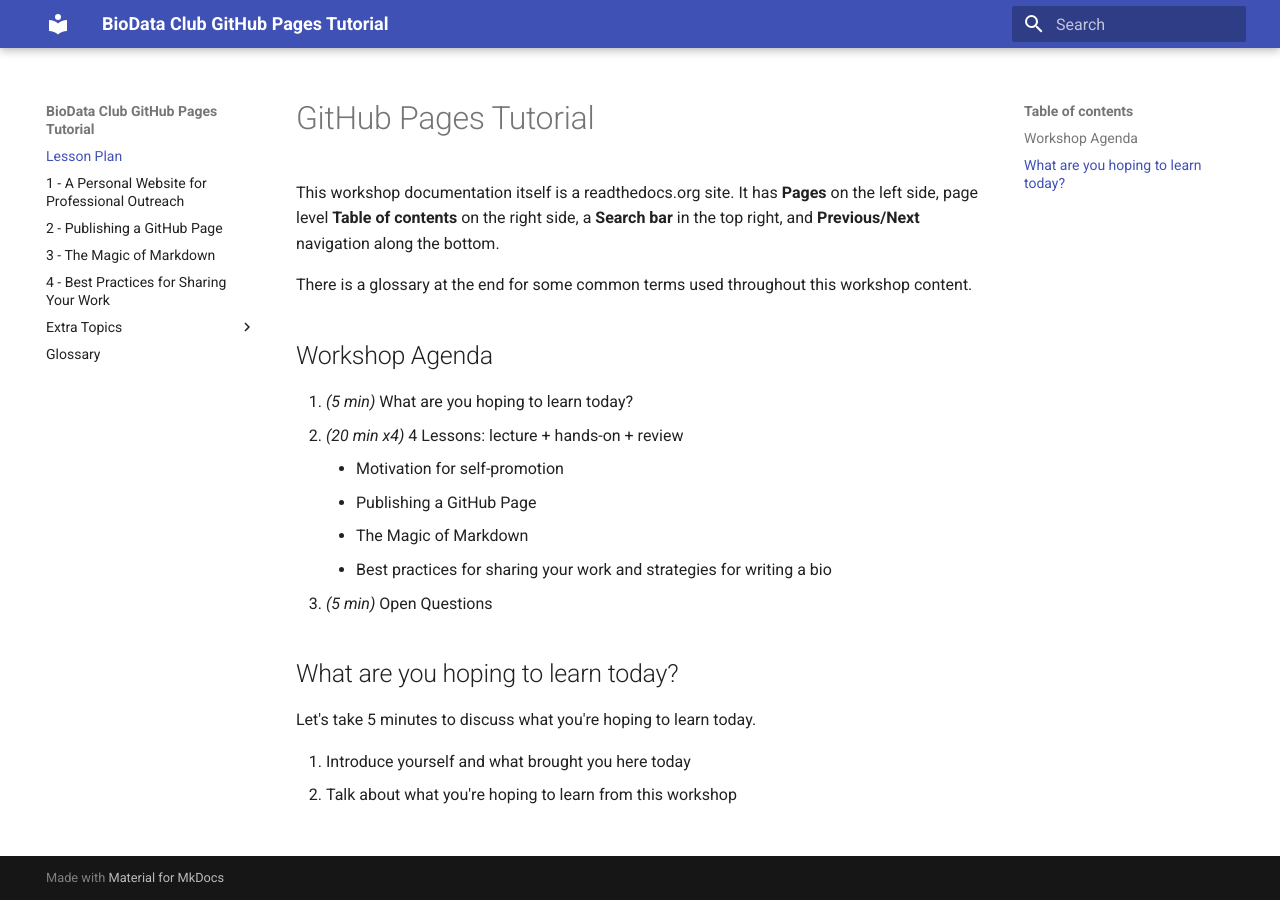
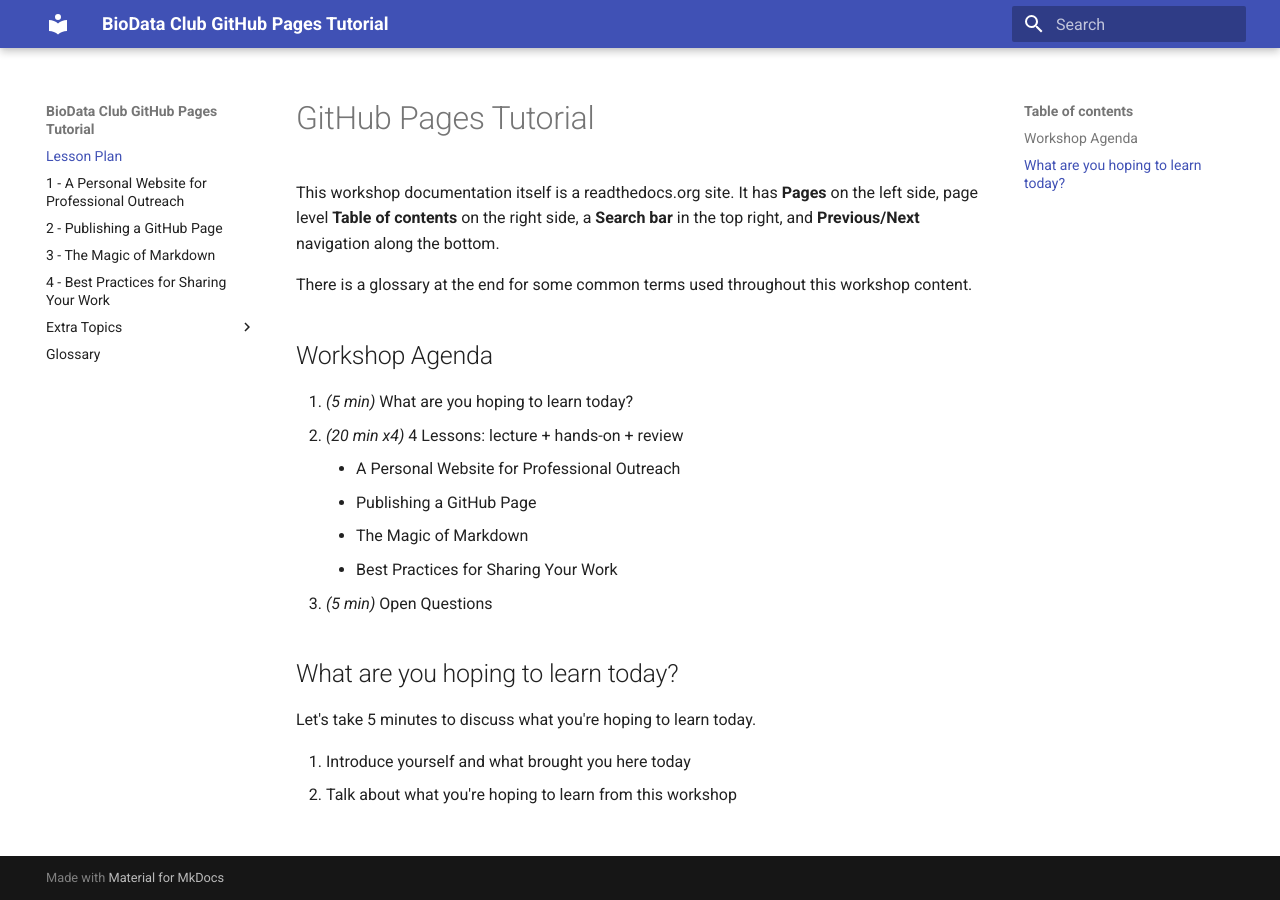
Before and after one commit to BioData-Club/ghpages-rtd, an MkDocs documentation site: the page built from docs/index.md, in a window 1280 px wide. Built offline with MkDocs 1.6.1 and Material for MkDocs 9.7.7, drawn with Linux system fonts in a browser that asks for light colours; old or Windows-style settings are respelled for this version of MkDocs.

Commit message:
Update index.md

```diff
--- a/docs/index.md
+++ b/docs/index.md
@@ -8,10 +8,10 @@
 
 1. *(5 min)* What are you hoping to learn today?
 1. *(20 min x4)* 4 Lessons: lecture + hands-on + review
-    - Motivation for self-promotion
+    - A Personal Website for Professional Outreach
     - Publishing a GitHub Page
     - The Magic of Markdown
-    - Best practices for sharing your work and strategies for writing a bio
+    - Best Practices for Sharing Your Work
 1. *(5 min)* Open Questions
 
 ## What are you hoping to learn today?
```
